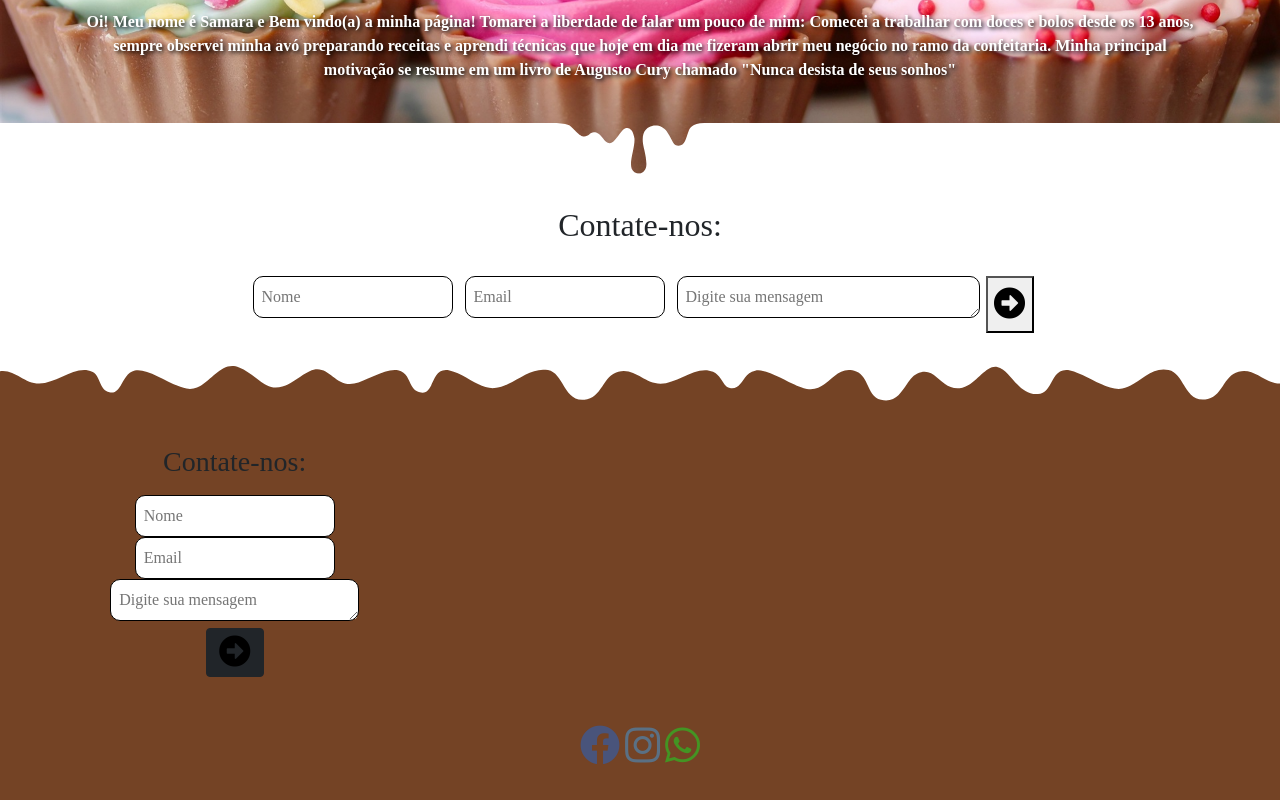
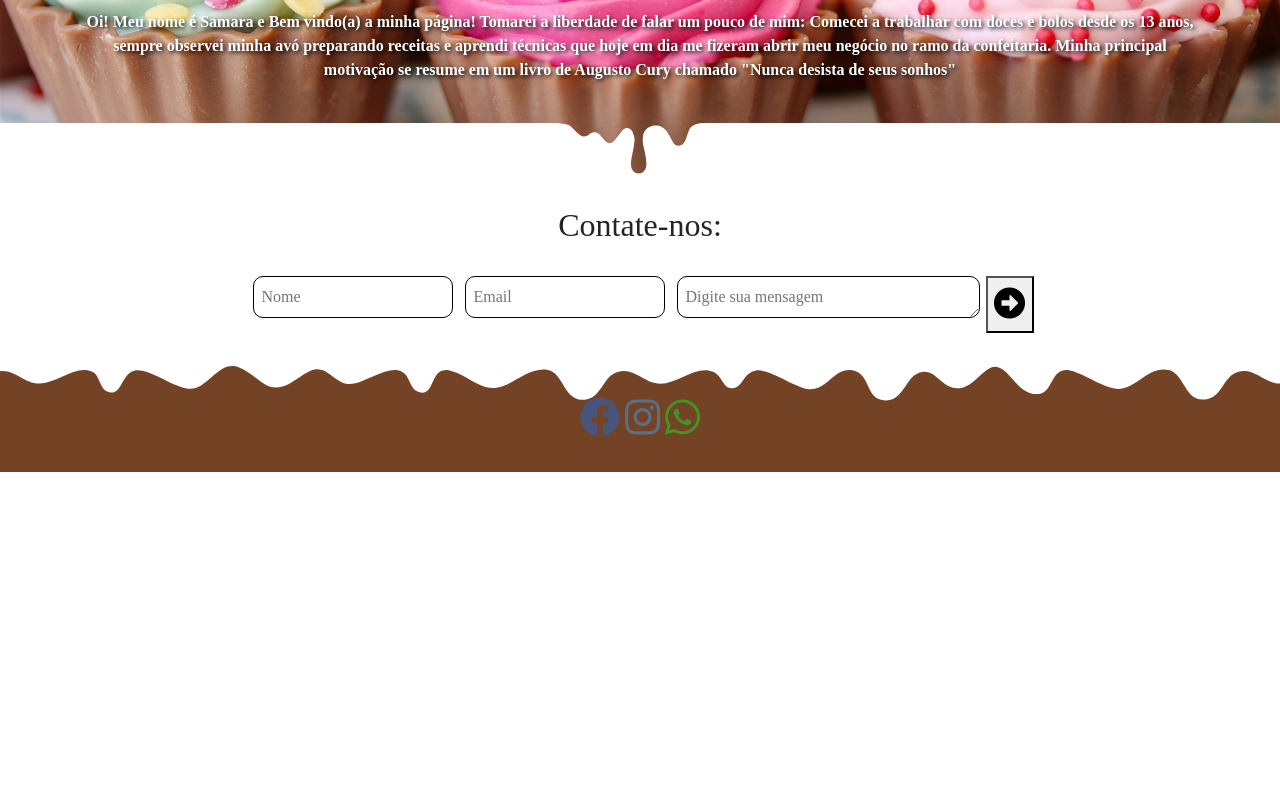
Before and after one commit to Os-Devs/Atelie-Doce-Masara-Dinamico, a plain HTML site: page index.html in a window 1280 px wide. Shown: the part 2410-3210 px from the top of the page. After the commit the page ends 2882 px from the top, so only its background shows below. Drawn offline with nearby package versions, Linux system fonts and the light colour scheme; a web font is replaced by a local one.

Commit message:
footer comentado

```diff
--- a/index.html
+++ b/index.html
@@ -125,7 +125,7 @@
   </main>
   <footer>
     <div class="conteudo-footer">
-      <div class="contatos">
+      <!-- <div class="contatos">
         <div class="row py-5">
           <div class="container">
             <div class="col-md-4">
@@ -151,7 +151,7 @@
             </div>
           </div>
         </div>
-      </div>
+      </div> -->
       <div class="social">
         <a href="https://www.facebook.com" target="_blank"><i class="fab fa-facebook fa-2x"></i></a>
         <a href="https://www.instagram.com/docemasara/" target="_blank"><i class="fab fa-instagram fa-2x"></i></a>
```
